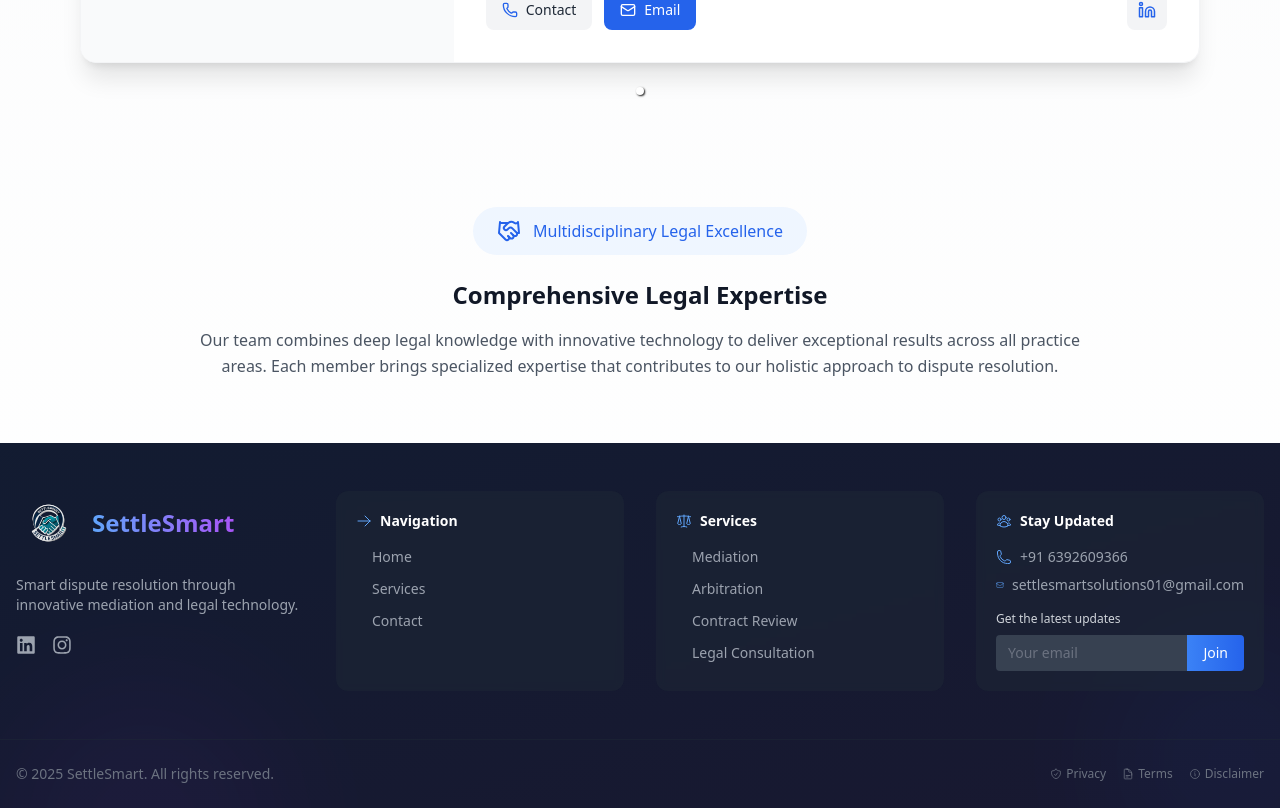
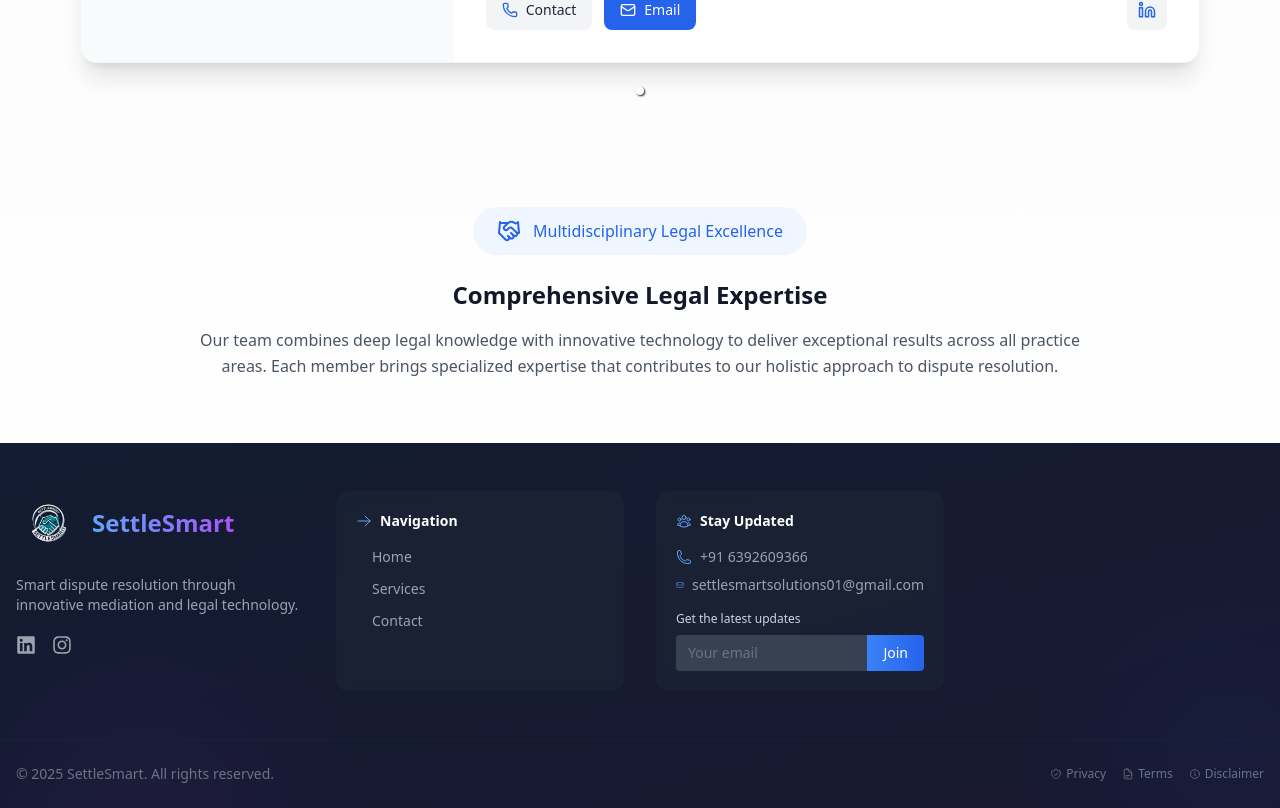
Before and after one commit to Mohithh/ExpertMate, a Next.js app: page /lawyer in a window 1280 px wide. Shown: the part 1059-1867 px from the top of the page. Built offline with nearby package versions, Linux system fonts and the light colour scheme.

Commit message:
updated env

```diff
--- a/app/footer/page.js
+++ b/app/footer/page.js
@@ -93,7 +93,7 @@ const Footer = () => {
         </div>
 
         {/* Services */}
-        <div className="bg-gray-800/50 rounded-xl p-5 backdrop-blur-sm">
+        {/* <div className="bg-gray-800/50 rounded-xl p-5 backdrop-blur-sm">
           <h3 className="text-sm font-semibold text-white mb-4 flex items-center">
             <ScaleIcon className="h-4 w-4 mr-2 text-blue-400" />
             Services
@@ -114,7 +114,7 @@ const Footer = () => {
               </li>
             ))}
           </ul>
-        </div>
+        </div> */}
 
         {/* Contact & Newsletter */}
         <div className="bg-gray-800/50 rounded-xl p-5 backdrop-blur-sm">
```
